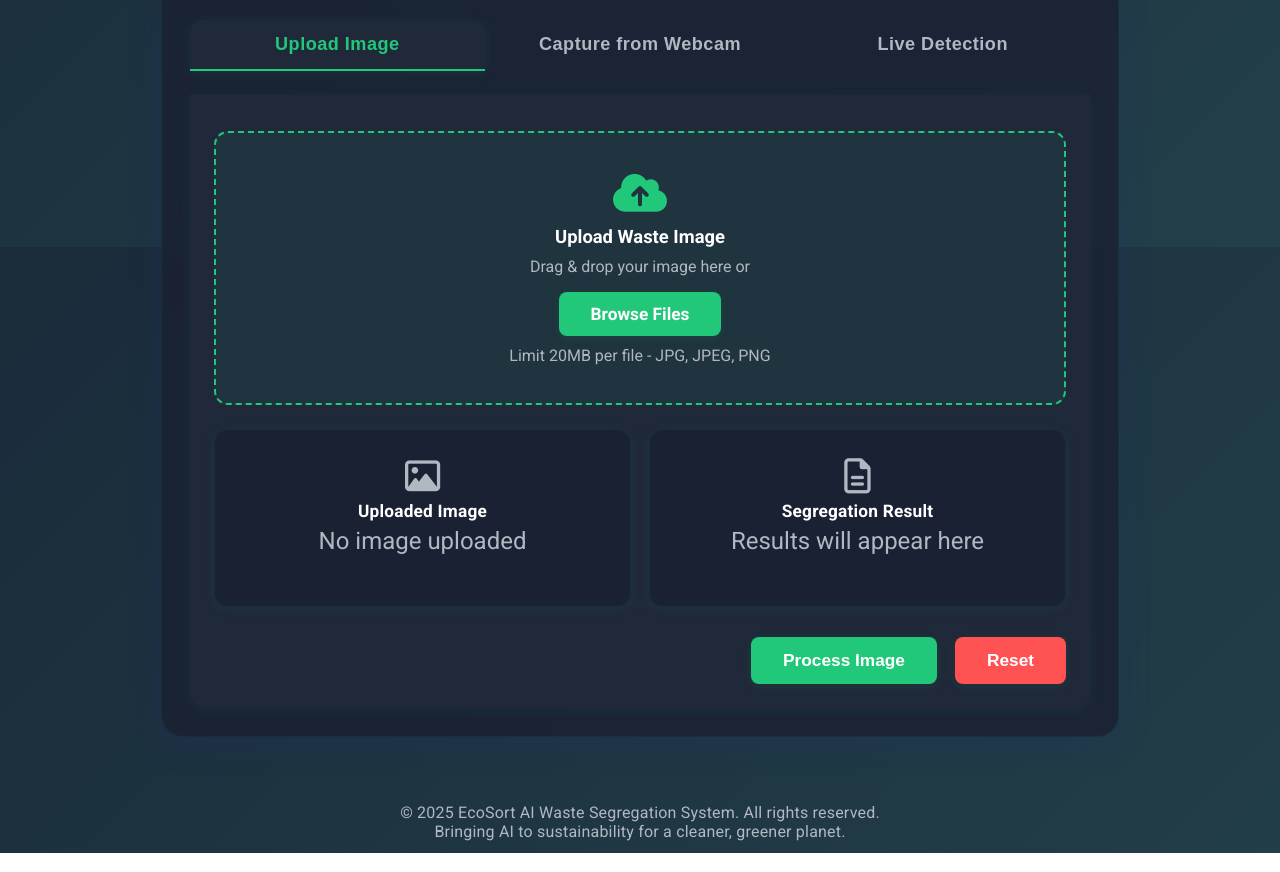
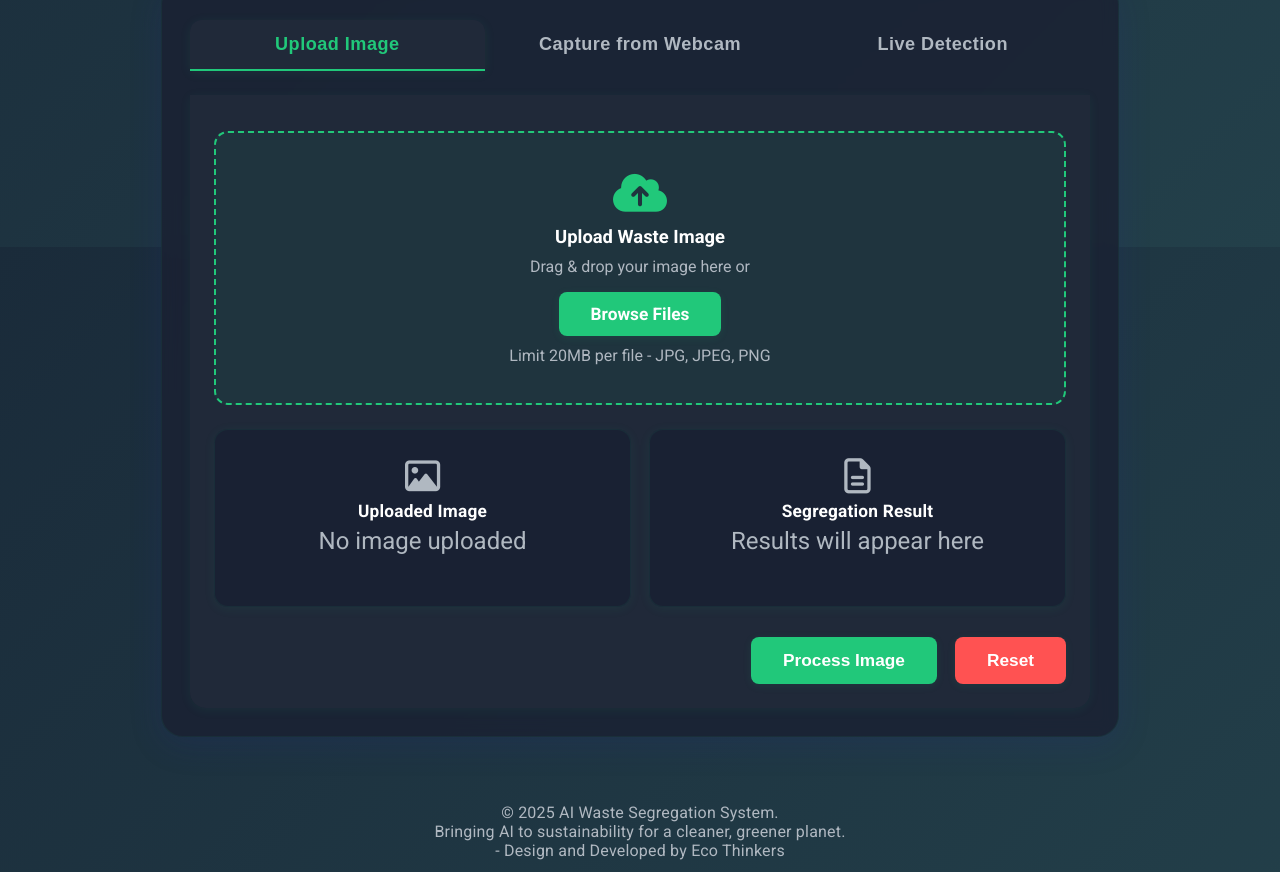
Before and after one commit to Anshpatel-24/demo, a plain HTML site: page index.html in a window 1280 px wide. Shown: the part 553-1425 px from the top of the page. Drawn offline with Linux system fonts and the light colour scheme.

Commit message:
Update footer

```diff
--- a/index.html
+++ b/index.html
@@ -116,8 +116,9 @@
     </div> -->
   </div>
   <div class="footer">
-    &copy; 2025 EcoSort AI Waste Segregation System. All rights reserved.<br>
-    Bringing AI to sustainability for a cleaner, greener planet.
+    &copy; 2025 AI Waste Segregation System.<br>
+    Bringing AI to sustainability for a cleaner, greener planet.<br>
+    - Design and Developed by Eco Thinkers
   </div>
 
   <script src="../static/scripts.js"></script>
```
